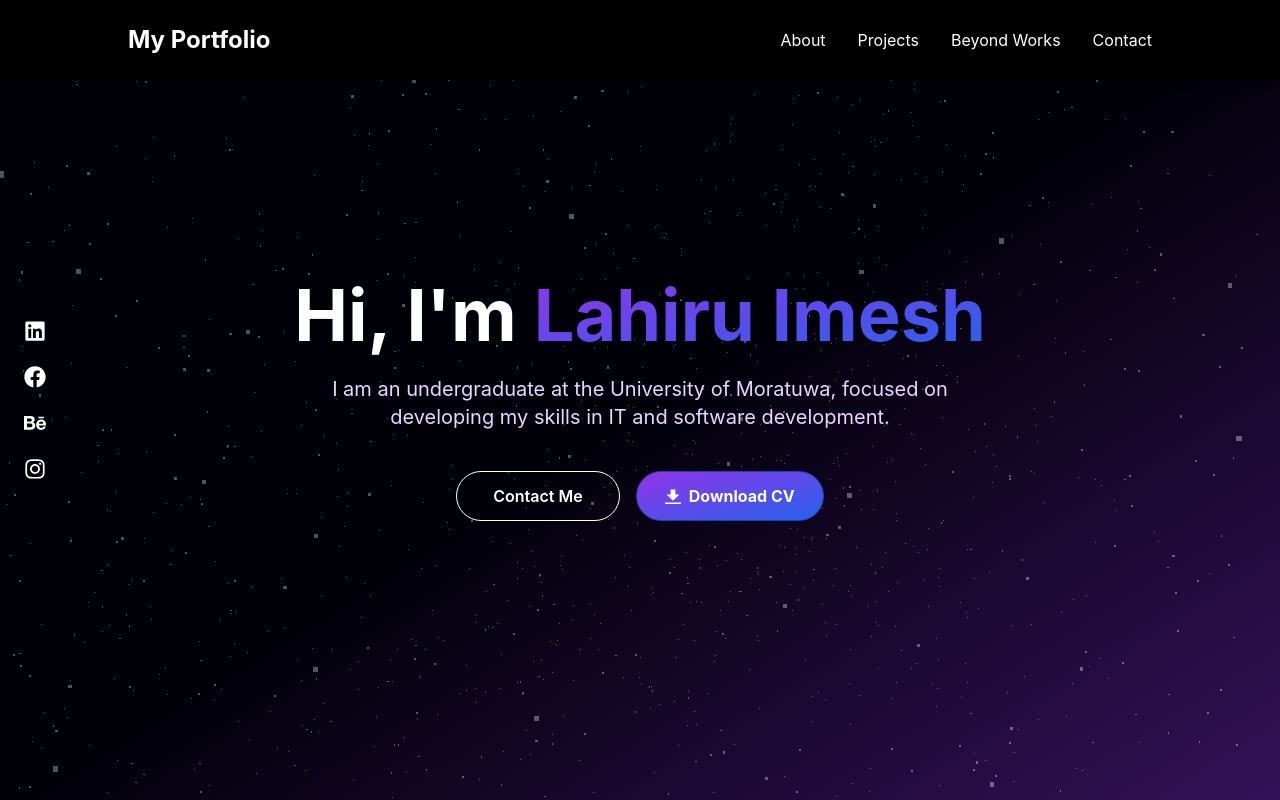
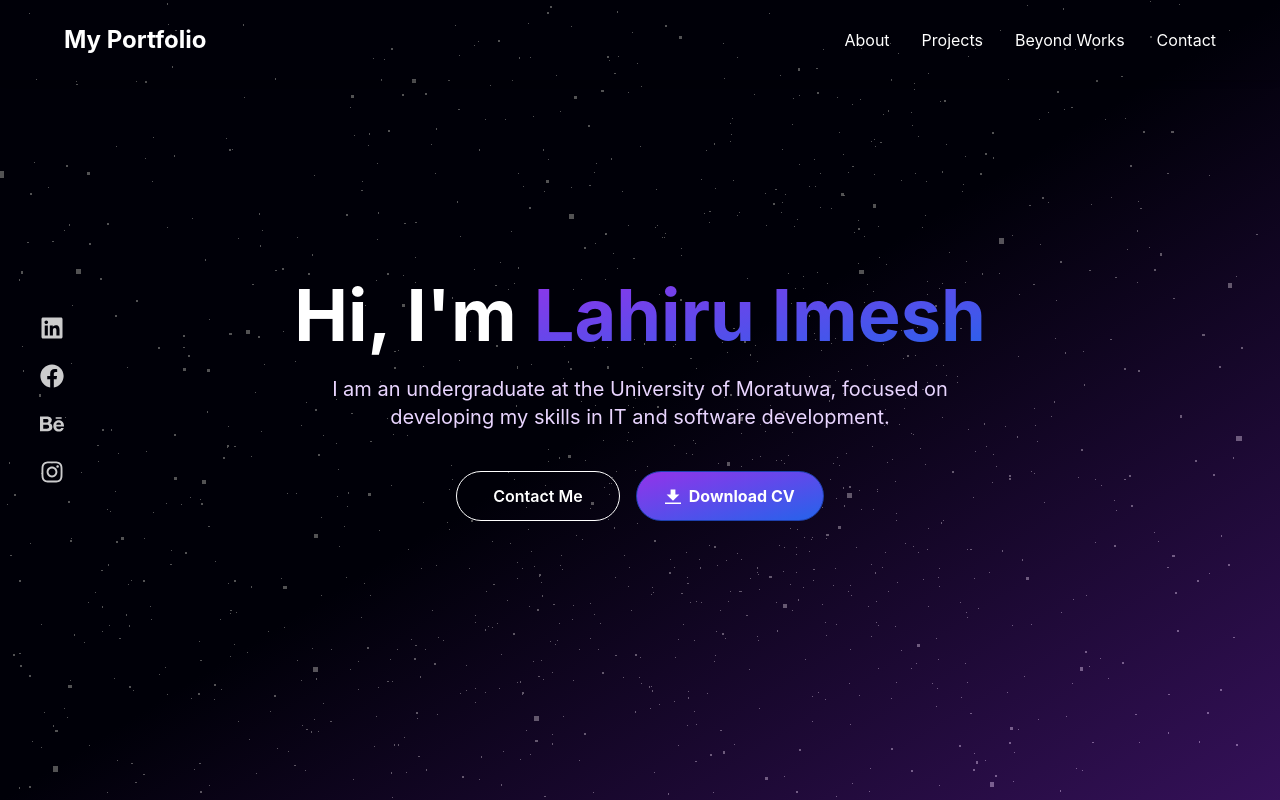
Before and after one commit to lahiruimesh/My-Portfolio-V2, a React (Create React App) app: page / in a window 1280 px wide. Shown: the top 800 px of the page. Built offline with nearby package versions, Linux system fonts and the light colour scheme.

Commit message:
Made some changes

```diff
--- a/src/Components/Hero.js
+++ b/src/Components/Hero.js
@@ -67,7 +67,7 @@ const Hero = () => {
 
       {/* Social Icons */}
       {/* Sidebar Icons for Desktop (hidden on mobile) */}
-<div className="hidden sm:flex absolute left-6 top-1/2 transform -translate-y-1/2 flex-col space-y-6 z-10">
+<div className="hidden sm:flex absolute left-10 top-1/2 transform -translate-y-1/2 flex-col space-y-6 z-10">
   {[FaLinkedin, FaFacebook, FaBehance, FaInstagram].map((Icon, index) => (
     <a
       key={index}
@@ -76,7 +76,7 @@ const Hero = () => {
       rel="noopener noreferrer"
       className="transition-transform duration-300 hover:scale-125 "
     >
-      <Icon size={22} className="text-white hover:text-blue-500 hover:shadow" />
+      <Icon size={24} className="text-white opacity-80 shadow hover:text-blue-500 hover:shadow" />
     </a>
   ))}
 </div>
--- a/src/Components/Navbar.js
+++ b/src/Components/Navbar.js
@@ -30,8 +30,8 @@ const Navbar = () => {
   const toggleMenu = () => setIsOpen(!isOpen);
 
   return (
-    <nav className="text-white fixed w-full p-6 bg-black z-50 shadow-md">
-      <div className="max-w-5xl mx-auto flex justify-between items-center">
+    <nav className="text-white fixed w-full p-6 z-50 shadow-md">
+      <div className="max-w-6xl mx-auto flex justify-between items-center">
         <h1 className="text-2xl font-bold">My Portfolio</h1>
 
         {/* Desktop Menu */}
```
